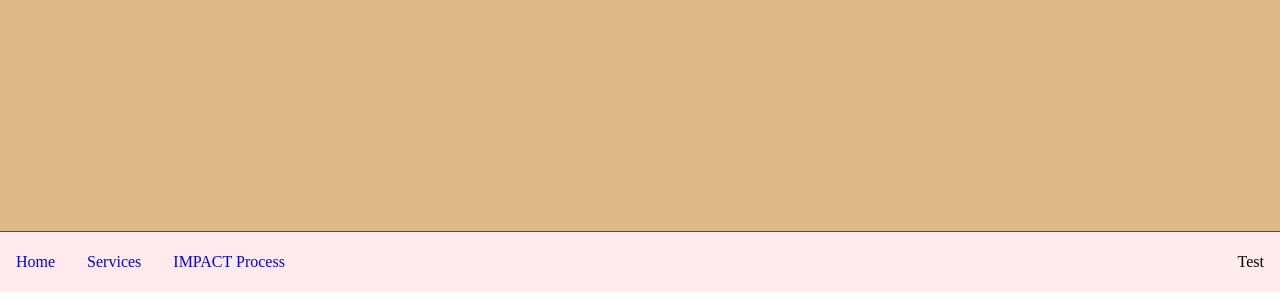
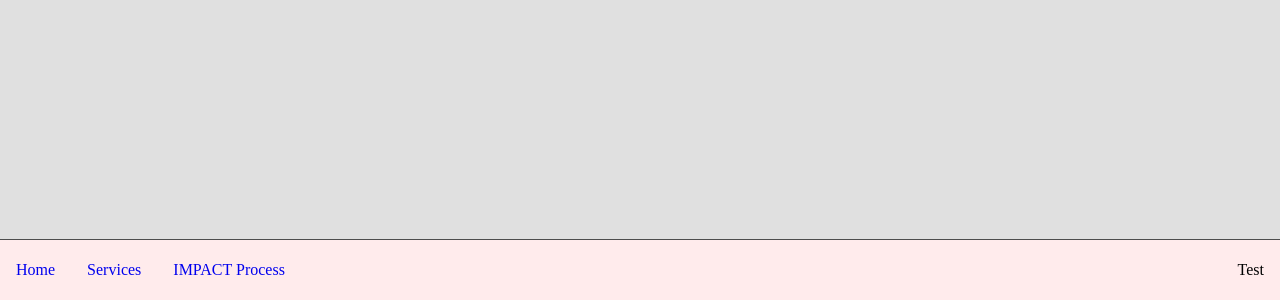
Before and after one commit to hamzafoy/impact-athletes-lou, a React (Create React App) app: page /services in a window 1280 px wide. Shown: the part 561-861 px from the top of the page. Built offline with nearby package versions, Linux system fonts and the light colour scheme; a web font is replaced by a local one.

Commit message:
cropped image of JR-headshot and placed skeletal React Components for the subpages.

```diff
--- a/src/AboutUs/AboutUs.js
+++ b/src/AboutUs/AboutUs.js
@@ -1,7 +1,7 @@
 import './AboutUs.css';
 import rsantiago from '../assets/rs_headshot.jpeg';
 import isanchez from '../assets/is_headshot.jpg';
-import jreyes from '../assets/jr_headshot.jpeg';
+import jreyes from '../assets/jr_headshot.png';
 
 
 
--- a/src/ImpactProcess/ImpactProcess.css
+++ b/src/ImpactProcess/ImpactProcess.css
@@ -0,0 +1,5 @@
+.impact-process-container {
+    min-height: 100vh;
+    width: 100%;
+    background-color: #E0E0E0;
+}
--- a/src/ImpactProcess/ImpactProcess.js
+++ b/src/ImpactProcess/ImpactProcess.js
@@ -0,0 +1,22 @@
+import './ImpactProcess.css';
+import React from 'react';
+
+
+
+class ImpactProcess extends React.Component {
+
+    render() {
+
+        return(
+            <div className="impact-process-container">
+
+            </div>
+        )
+
+    }
+
+}
+
+
+
+export default ImpactProcess;
--- a/src/Services/Services.css
+++ b/src/Services/Services.css
@@ -1,5 +1,5 @@
 .services-container {
-    min-height: 99vh;
+    min-height: 100vh;
     width: 100%;
-    background-color: burlywood;
+    background-color: #E0E0E0;
 }
```
Also changed, not shown: 2 other files (tests, documents, lock files or other folders).
